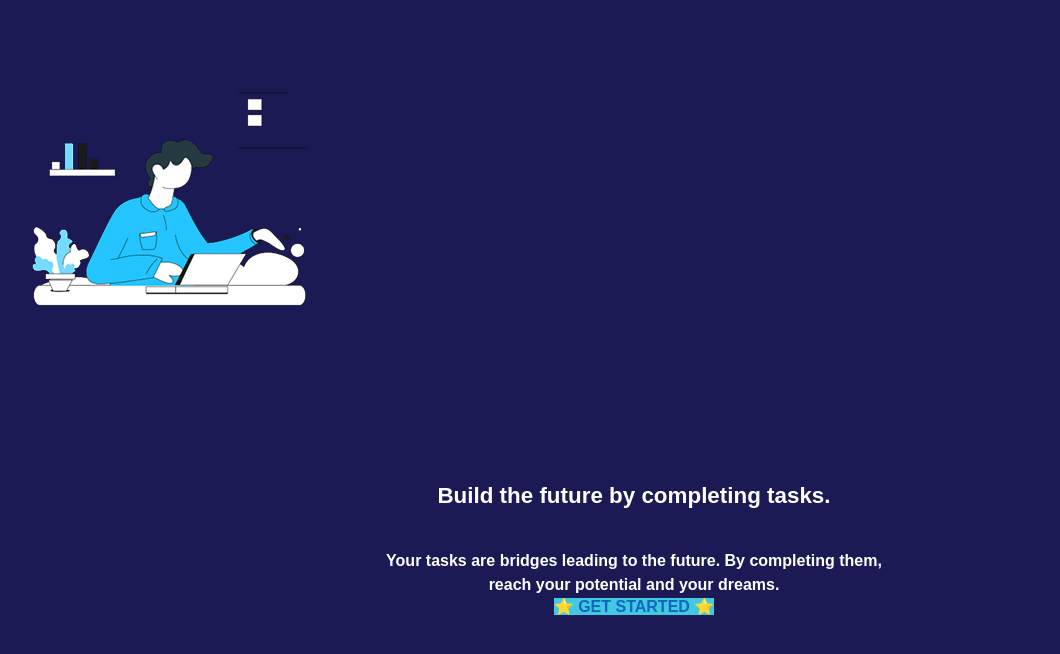
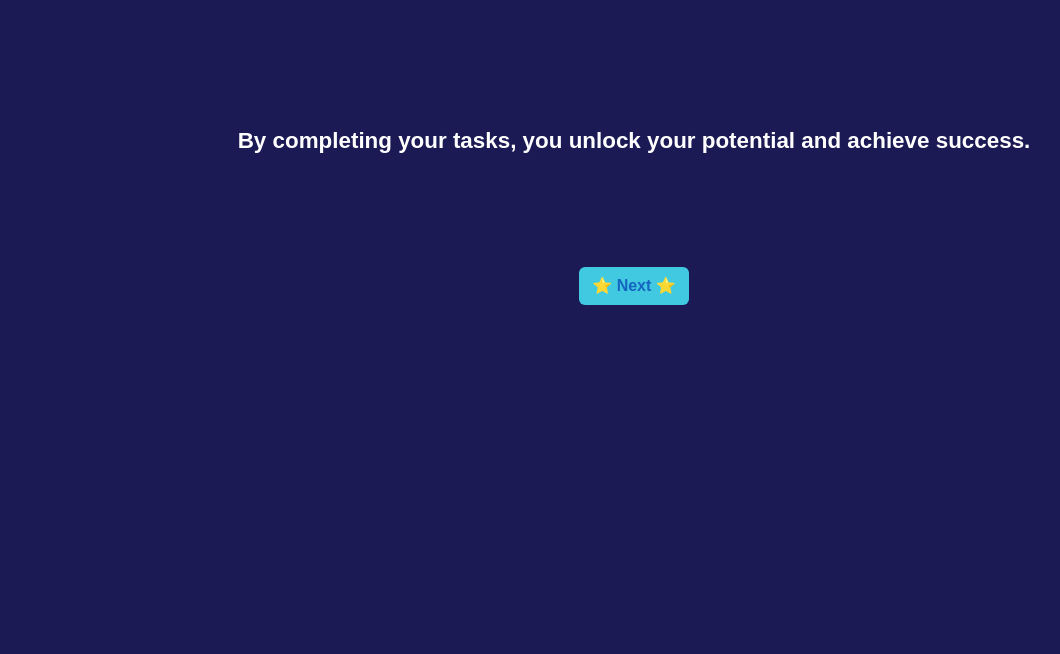
Before and after one commit to Hidan404/Landing_Page, a Flask app: page /task in a window 1280 px wide. Shown: the top 654 px of the page, without its empty margins (6-1066 px from the left). Run offline with Flask 3, Linux system fonts and the light colour scheme; some web fonts are replaced.

Commit message:
add todo functionality with task management; update task_app.html and todo_list.html templates; enhance static.css for improved styling

```diff
--- a/App/static/static.css
+++ b/App/static/static.css
@@ -5,12 +5,15 @@
     padding: 0;
     box-sizing: border-box;
 }
+
 body {
     background-color: #1B1A55;
 }
+
 .distancia_top {
     margin-top: 14rem;
 }
+
 .texto_principal {
     color: #FFFFFF;
     font-family: "Asap Condensed", sans-serif;
@@ -33,6 +36,20 @@ body {
     width: 80%;
     margin: 0 auto;
 }
+
 a {
     margin-top: 6rem;
 }
+
+/*
+    A partir deste ponto, o estilo se refere a outra página HTML.
+    Utilize estas regras de CSS para estilizar a nova página conforme necessário.
+*/
+
+#page-title-2 {
+    word-break: break-word;
+    white-space: normal;
+    font-size: 1.4rem;
+    margin-bottom: 1rem;
+    font-weight: bold;
+}
--- a/App/templates/task_app.html
+++ b/App/templates/task_app.html
@@ -1,17 +1,23 @@
 <!DOCTYPE html>
 <html lang="en">
-<head>
-    <meta charset="UTF-8">
-    <meta name="viewport" content="width=device-width, initial-scale=1.0">
+  <head>
+    <meta charset="UTF-8" />
+    <meta name="viewport" content="width=device-width, initial-scale=1.0" />
+    <link
+      href="https://cdn.jsdelivr.net/npm/bootstrap@5.3.6/dist/css/bootstrap.min.css"
+      rel="stylesheet"
+      integrity="sha384-4Q6Gf2aSP4eDXB8Miphtr37CMZZQ5oXLH2yaXMJ2w8e2ZtHTl7GptT4jmndRuHDT"
+      crossorigin="anonymous"
+    />
     <link rel="stylesheet" href="/static/static.css" />
     <title>Document</title>
-</head>
-<body>
+  </head>
+  <body>
     <div class="container">
       <div class="row">
         <div class="col">
           <img
-            class="d-block img-fluid d-md-none d-block mx-auto"
+            class="d-block img-fluid d-md-none d-block mx-auto distancia_top"
             src="{{ url_for('static', filename='/Market Research (1) 1.png') }}"
             alt="Descriptive text for the image"
           />
@@ -19,13 +25,13 @@
       </div>
       <div class="row texto_principal">
         <div class="col">
-          <h1 id="main-title">Build the future by completing tasks.</h1>
-          <p id="main-text">
-            Your tasks are bridges leading to the future. By completing them,
-            reach your potential and your dreams.
-          </p>
+          <h1  id="page-title-2">
+            By completing your tasks, you unlock your potential and achieve
+            success.
+          </h1>
+
           <a
-            href="{{ url_for('task') }}"
+            href="{{ url_for('todo') }}"
             class="btn"
             style="
               background-color: #41c9e2;
@@ -35,7 +41,7 @@
             "
           >
             <span style="color: #ffd600">&#11088;</span>
-            GET STARTED
+            Next
             <span style="color: #ffd600">&#11088;</span>
           </a>
         </div>
@@ -47,5 +53,5 @@
       integrity="sha384-j1CDi7MgGQ12Z7Qab0qlWQ/Qqz24Gc6BM0thvEMVjHnfYGF0rmFCozFSxQBxwHKO"
       crossorigin="anonymous"
     ></script>
-</body>
+  </body>
 </html>
--- a/App/views.py
+++ b/App/views.py
@@ -1,6 +1,7 @@
 from flask import Flask, render_template, request, url_for
 from App import app
 
+tarefas = []
 
 @app.route('/')
 def index():
@@ -13,3 +14,19 @@ def static_files(path):
 @app.route('/task')
 def task():
     return render_template('task_app.html')
+
+@app.route("/todo",methods=['GET', 'POST'])
+def todo():
+    if request.method == 'POST':
+        nova_tarefa = request.form.get('tarefa')
+        if nova_tarefa:
+            tarefas.append(nova_tarefa)
+    return render_template('todo_list.html', tarefas=tarefas)
+
+
+
+@app.route("/delete/<int:tarefa_id>")
+def delete(tarefa_id):
+    if 0 <= tarefa_id < len(tarefas):
+        tarefas.pop(tarefa_id)
+    return render_template('todo_list.html', tarefas=tarefas)
```
Also changed, not shown: App/templates/todo_list.html (added, +53 -0 lines).
